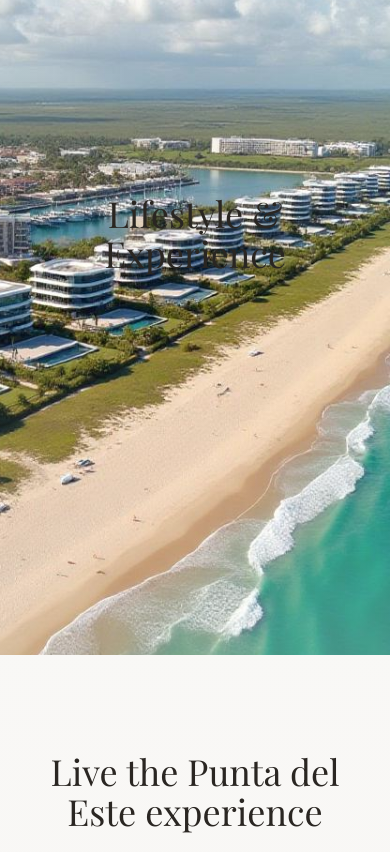
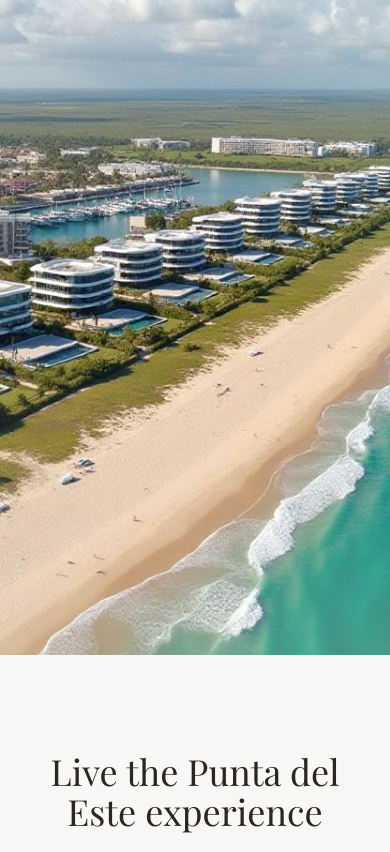
Before and after one commit to zerobyone-apis/pre-prod-lacancilleria, a React (Vite) app: page / in a window 390 px wide. Shown: the part 4446-5298 px from the top of the page. Built offline with nearby package versions, Linux system fonts and the light colour scheme.

Commit message:
Visual edit in Lovable
Edited UI in Lovable

```diff
--- a/src/components/sections/LifestyleImageSection.tsx
+++ b/src/components/sections/LifestyleImageSection.tsx
@@ -1,29 +1,16 @@
 import { useGsapParallax } from '@/hooks/useGsapAnimation';
-
 export const LifestyleImageSection = () => {
   const parallaxRef = useGsapParallax(0.3);
-
-  return (
-    <section className="relative h-screen w-full overflow-hidden">
-      <div
-        ref={parallaxRef}
-        className="absolute inset-0 w-full h-[120%]"
-      >
-        <img
-          src="/images/lifestyle-experience.jpg"
-          alt="La Barra, Punta del Este, and José Ignacio area"
-          className="w-full h-full object-cover"
-        />
+  return <section className="relative h-screen w-full overflow-hidden">
+      <div ref={parallaxRef} className="absolute inset-0 w-full h-[120%]">
+        <img src="/images/lifestyle-experience.jpg" alt="La Barra, Punta del Este, and José Ignacio area" className="w-full h-full object-cover" />
         <div className="absolute inset-0 bg-gradient-to-b from-background/20 via-transparent to-background/40" />
       </div>
 
       <div className="relative z-10 h-full flex items-center justify-center">
         <div className="text-center px-6">
-          <h2 className="text-4xl md:text-6xl lg:text-7xl font-serif text-foreground drop-shadow-lg">
-            Lifestyle & Experience
-          </h2>
+
         </div>
       </div>
-    </section>
-  );
+    </section>;
 };
```
